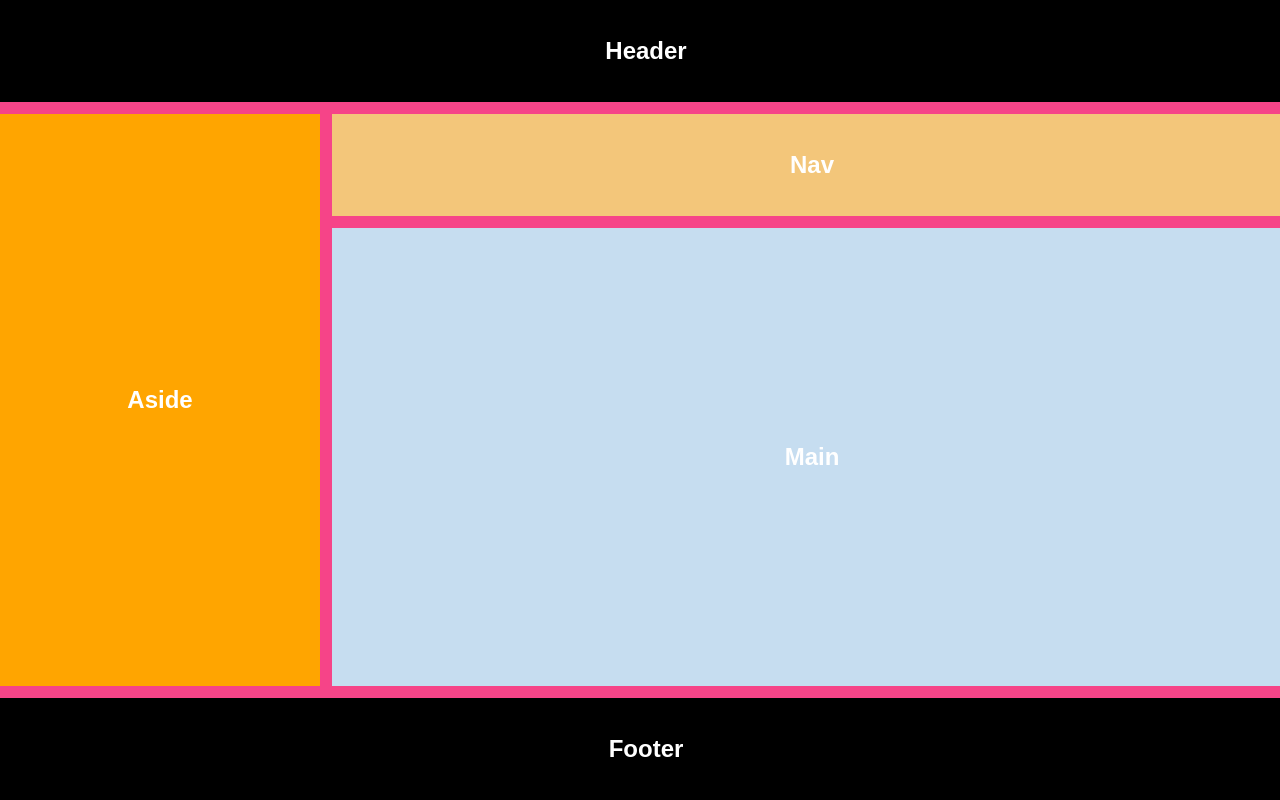
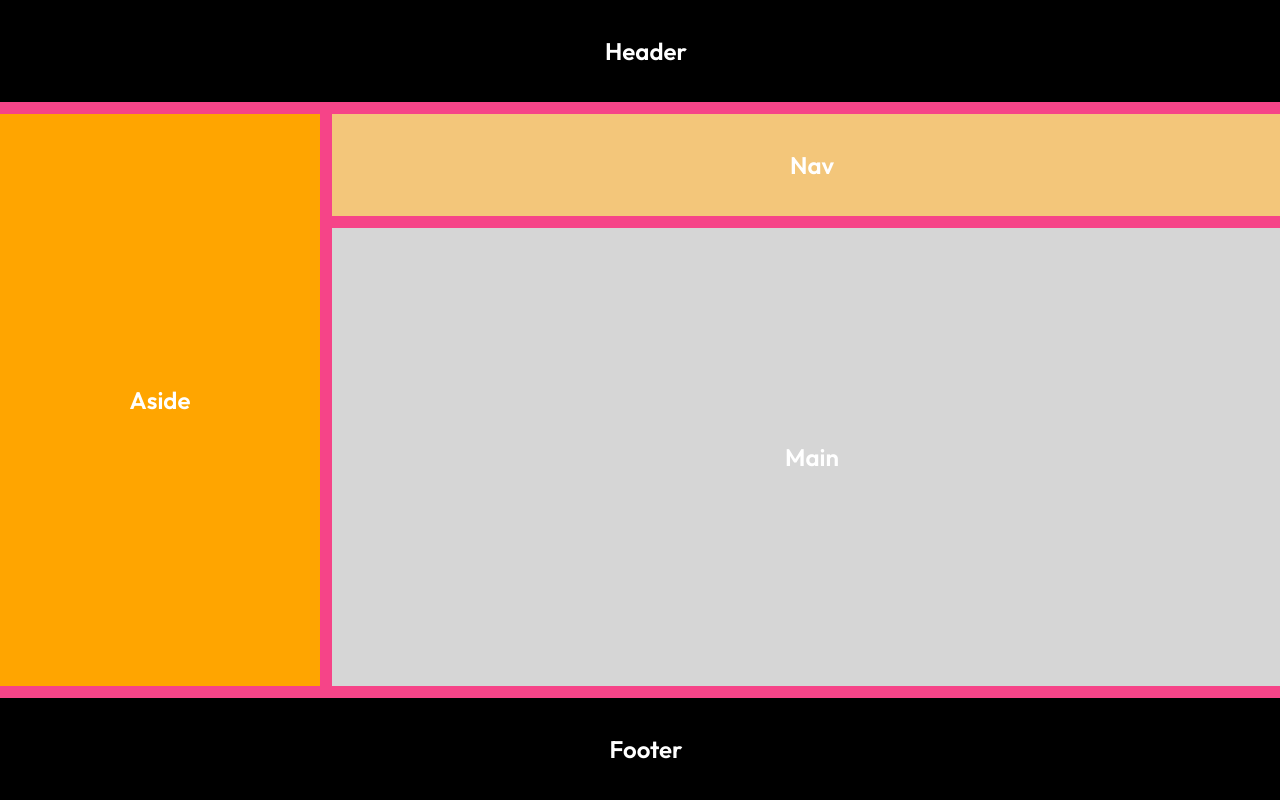
Before and after one commit to clee937/nology-coursework, a plain HTML site: page 02-web-fundamentals/css-grid-challenge/index.html in a window 1280 px wide. Drawn offline with Linux system fonts and the light colour scheme.

Commit message:
updated colours and added Outfit font

```diff
--- a/02-web-fundamentals/css-grid-challenge/styles.css
+++ b/02-web-fundamentals/css-grid-challenge/styles.css
@@ -1,3 +1,5 @@
+@import url("https://fonts.googleapis.com/css2?family=Outfit:wght@600&display=swap");
+
 * {
   margin: 0;
   padding: 0;
@@ -9,11 +11,10 @@ body {
   grid-template-rows: 1fr 1fr 4.5fr 1fr;
   gap: 10px;
   color: #ffffff;
-  font-weight: bold;
+  font-weight: 600;
   font-size: 1.5rem;
   text-align: center;
-  font-family: arial, sans-serif;
-  background-color: header;
+  font-family: "Outfit", arial, sans-serif;
   background-color: #f64488;
   height: 100vh;
 }
@@ -37,7 +38,7 @@ aside {
 }
 
 main {
-  background-color: #c6ddf0;
+  background-color: #d6d6d6;
   display: flex;
   justify-content: center;
   align-items: center;
```
